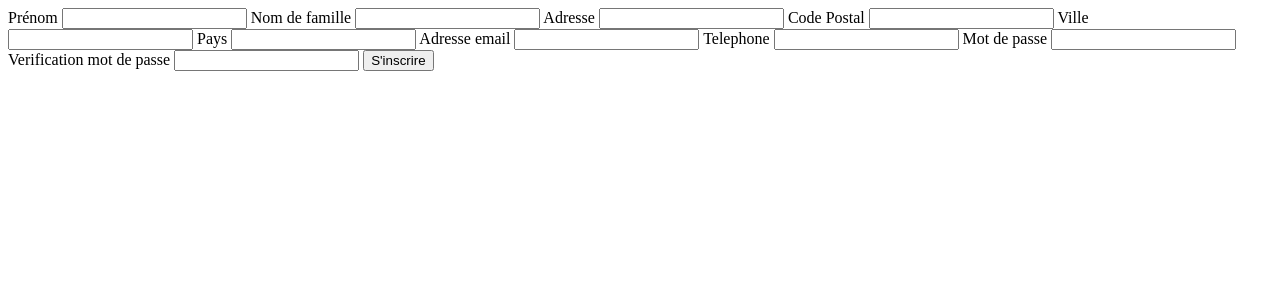
After one commit to Toinitus/site-biere, a PHP site: page /testconnexion/inscription.php in a window 1280 px wide. The commit adds this page. Shown: the top 300 px of the page. Run offline with PHP 8.4, Linux system fonts and the light colour scheme.

Commit message:
truc de merde qui fonctionne pas

```diff
--- /dev/null
+++ b/config.sample.php
@@ -0,0 +1,5 @@
+<?php
+$dbhost = "localhost";
+$dbname = '';
+$dbuser = 'root';
+$dbpassword = '';
--- a/index.php
+++ b/index.php
@@ -1,5 +1,3 @@
-
-
 
 <!DOCTYPE html>
 <html lang="fr">
--- /dev/null
+++ b/inscription.php
@@ -0,0 +1,116 @@
+<?php
+if(!empty($_POST)){
+	$prenom = strtolower($_POST["prenom"]);
+	$nom = strtolower($_POST["nom"]);
+	$adresse = strtolower($_POST["adresse"]);
+	$codePostal = $_POST["codePostal"];
+	$ville = strtolower($_POST["ville"]);
+	$pays = strtolower($_POST["pays"]);
+	$email = $_POST["email"];
+	$password = $_POST["password"];
+	$passwordVerif = $_POST["password_verif"];
+	$phone = $_POST["phone"];
+	if (!empty($prenom) && !empty($nom) && !empty($adresse) && !empty($codePostal) && !empty($ville) && !empty($pays)&& !empty($email)&& !empty($password) && !empty($passwordVerif) && !empty($phone)){
+		require_once 'db.php';
+		$sql = "SELECT * FROM utilisateurs WHERE email = :email";
+		$statement = $pdo->prepare($sql);
+		$statement->execute([":email" => $email]);
+		$usermail = $statement->fetch();
+		if(!$usermail){
+			if(strlen($password) <= 10 && strlen($password) >= 5){
+				if($password === $passwordVerif){
+					$password = password_hash($password, PASSWORD_BCRYPT);
+					require_once 'db.php';
+					$sql = "INSERT INTO utilisateurs (prenom, nom, adresse, codePostal, ville, pays, email, password, phone) VALUES (:prenom, :nom, :adresse, :codePostal, :ville, :pays, :email, :password, :phone)";
+                $statement = $pdo->prepare($sql);
+                $result = $statement->execute([
+                    ":prenom" => $prenom,
+                    ":nom" => $nom,
+                    ":adresse" => $adresse,
+                    ":codePostal" => $codePostal,
+                    ":ville" => $ville,
+                    ":pays" => $pays,
+                    ":email" => $email,
+                    ":password" => $password,
+                    ":phone" => $phone
+                ]);
+					/*if($result){
+						$_SESSION["connect"] = true;
+						$_SESSION["username"] = $username;
+						header("Location: http://localhost/testconnexion/page.php");
+					}else{
+						die("erreur enregistrement en bdd");
+						// TODO : signaler erreur
+					}*/
+				}else{
+					die("mdp différents");
+					// TODO : signaler que mdp non identiques
+				}
+			}else{
+				// TODO : signaler que mdp est pas d'un bon format
+				die("mdp pas bon format");
+			}
+		}else{
+			die("utilisateur existe");
+			// TODO : signaler que username existe
+		}
+
+	}else{
+		// TODO : signaler les champs vides
+	}
+}
+
+
+
+
+
+
+
+
+?>
+
+
+
+
+<!DOCTYPE html>
+<html>
+<head>
+	<title>Formulaire d'inscription</title>
+</head>
+<body>
+<section class="form">
+    <form method="POST" action="">
+        <label for="prenom">Prénom</label>
+        <input type="text" name="prenom" required>
+
+        <label for="nom">Nom de famille</label>
+        <input type="text" name="nom" required>
+
+        <label for="adresse">Adresse</label>
+        <input type="text" name="adresse" required>
+
+        <label for="codePostal">Code Postal</label>
+        <input type="text" name="codePostal" required>
+
+        <label for="ville">Ville</label>
+        <input type="text" name="ville" required>
+
+        <label for="pays">Pays</label>
+        <input type="text" name="pays" required>
+
+        <label for="email">Adresse email</label>
+        <input type="email" name="email" required>
+
+        <label for="phone">Telephone</label>
+        <input type="text" name="phone" required>
+
+        <label for="password">Mot de passe</label>
+        <input type="password" name="password" required>
+
+        <label for="password">Verification mot de passe</label>
+        <input type="password" name="password_verif" required>
+
+        <input class="button" type="submit" name="submit_c" value="S'inscrire">
+    </form>
+</body>
+</html>
```
Also changed, not shown: connexion.php (added, +9 -0 lines), db.php (added, +9 -0 lines), purchaseOrder.php (+23 -17 lines), script.js (+15 -1 lines), style.css (+12 -7 lines), test.php (added, +17 -0 lines), validationPurchase.php (added, +29 -0 lines), 1 other file.
